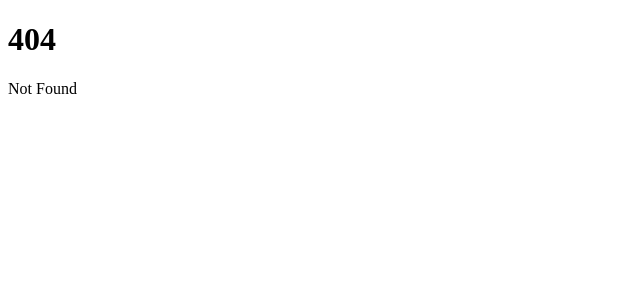
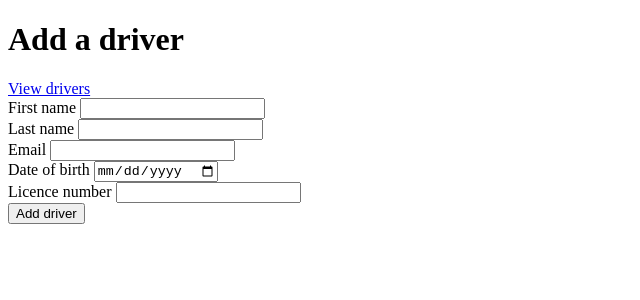
Before and after one commit to eerrecalde/drivers-app, a SvelteKit app: page /drivers/new in a window 1280 px wide. Before the commit this address had no page. Shown: the top 300 px of the page, without its empty margins (0-640 px from the left). Built offline with nearby package versions, Linux system fonts and the light colour scheme.

Commit message:
Add accessible driver creation form

```diff
--- a/package.json
+++ b/package.json
@@ -40,5 +40,8 @@
 	"imports": {
 		"#lib": "./src/lib/index.js",
 		"#lib/*": "./src/lib/*"
+	},
+	"dependencies": {
+		"zod": "^4.6.7"
 	}
 }
--- /dev/null
+++ b/src/lib/server/create-driver.ts
@@ -0,0 +1,78 @@
+import { z } from 'zod';
+
+const fields = ['firstName', 'lastName', 'email', 'dateOfBirth', 'licenceNumber'] as const;
+export type Field = (typeof fields)[number];
+export type Values = Record<Field, string>;
+export type FieldErrors = Partial<Record<Field, string[]>>;
+
+export function readValues(form: FormData): Values {
+	return Object.fromEntries(
+		fields.map((field) => [field, String(form.get(field) ?? '')])
+	) as Values;
+}
+
+export function validate(values: Values, today = new Date()) {
+	const date = z.iso.date().refine((value) => {
+		const [year, month, day] = value.split('-').map(Number);
+		const born = new Date(Date.UTC(year, month - 1, day));
+		if (
+			born.getUTCFullYear() !== year ||
+			born.getUTCMonth() !== month - 1 ||
+			born.getUTCDate() !== day
+		)
+			return false;
+		let age = today.getUTCFullYear() - year;
+		if (
+			today.getUTCMonth() + 1 < month ||
+			(today.getUTCMonth() + 1 === month && today.getUTCDate() < day)
+		)
+			age--;
+		return age >= 17 && age <= 100;
+	}, 'Driver must be between 17 and 100 years old');
+	const schema = z.object({
+		firstName: z.string().trim().min(1, 'Enter a first name').max(50, 'Use at most 50 characters'),
+		lastName: z.string().trim().min(1, 'Enter a last name').max(50, 'Use at most 50 characters'),
+		email: z.string().trim().pipe(z.email('Enter a valid email address')),
+		dateOfBirth: date,
+		licenceNumber: z
+			.string()
+			.transform((value) => value.replace(/\s/g, '').toUpperCase())
+			.pipe(z.string().regex(/^[A-Z0-9]{16}$/, 'Enter 16 letters or digits'))
+	});
+	return schema.safeParse(values);
+}
+
+export async function createDriver(
+	fetcher: typeof fetch,
+	config: { baseUrl: string; username: string; password: string },
+	values: Values
+) {
+	if (!config.baseUrl || !config.username || !config.password)
+		throw new Error('Missing API configuration');
+	return fetcher(`${config.baseUrl.replace(/\/$/, '')}/drivers`, {
+		method: 'POST',
+		headers: {
+			'Content-Type': 'application/json',
+			Authorization: `Basic ${Buffer.from(`${config.username}:${config.password}`).toString('base64')}`
+		},
+		body: JSON.stringify(values)
+	});
+}
+
+export function apiErrors(body: unknown): { message?: string; errors: FieldErrors } {
+	const parsed = z
+		.object({
+			error: z.object({
+				message: z.string().optional(),
+				fields: z.record(z.string(), z.array(z.string())).optional()
+			})
+		})
+		.safeParse(body);
+	if (!parsed.success) return { errors: {} };
+	const errors: FieldErrors = {};
+	for (const field of fields) {
+		const messages = parsed.data.error.fields?.[field];
+		if (messages?.length) errors[field] = messages;
+	}
+	return { message: parsed.data.error.message, errors };
+}
--- a/src/routes/drivers/+page.svelte
+++ b/src/routes/drivers/+page.svelte
@@ -13,6 +13,7 @@
 
 <svelte:head><title>Drivers</title></svelte:head>
 <h1>Drivers</h1>
+<a href={resolve('/drivers/new')}>Add a driver</a>
 
 {#if data.kind === 'invalid'}
 	<p>Please provide a valid page number.</p>
--- /dev/null
+++ b/src/routes/drivers/new/+page.server.ts
@@ -0,0 +1,43 @@
+import { fail } from '@sveltejs/kit';
+import { API_BASE_URL, API_USERNAME, API_PASSWORD } from '$app/env/private';
+import { apiErrors, createDriver, readValues, validate } from '../../../lib/server/create-driver';
+import type { FieldErrors } from '../../../lib/server/create-driver';
+import type { Actions } from './$types';
+
+export const actions: Actions = {
+	default: async ({ request, fetch }) => {
+		const values = readValues(await request.formData());
+		const validation = validate(values);
+		if (!validation.success) {
+			return fail(422, {
+				values,
+				errors: validation.error.flatten().fieldErrors,
+				message: 'Please correct the errors below.'
+			});
+		}
+		try {
+			const response = await createDriver(
+				fetch,
+				{ baseUrl: API_BASE_URL, username: API_USERNAME, password: API_PASSWORD },
+				validation.data
+			);
+			if (response.ok) return { success: true };
+			if (response.status === 422 || response.status === 409) {
+				const body: unknown = await response.json().catch(() => null);
+				const { message, errors } = apiErrors(body);
+				return fail(response.status, {
+					values,
+					errors,
+					message: message || 'The driver could not be created. Please check your details.'
+				});
+			}
+		} catch {
+			// Show the same actionable message for network and configuration errors.
+		}
+		return fail(500, {
+			values,
+			errors: {} as FieldErrors,
+			message: 'The driver could not be created. Please try again.'
+		});
+	}
+};
--- /dev/null
+++ b/src/routes/drivers/new/+page.svelte
@@ -0,0 +1,106 @@
+<script lang="ts">
+	import { enhance } from '$app/forms';
+	import { resolve } from '$app/paths';
+	import type { PageProps } from './$types';
+
+	let { form }: PageProps = $props();
+	let pending = $state(false);
+</script>
+
+<svelte:head><title>Add a driver</title></svelte:head>
+<h1>Add a driver</h1>
+<a href={resolve('/drivers')} data-sveltekit-reload>View drivers</a>
+
+<div aria-live="polite" aria-atomic="true">
+	{#if pending}
+		<p>Creating driver…</p>
+	{:else if form?.success}
+		<p>Driver created successfully.</p>
+	{:else if form?.message}
+		<p>{form.message}</p>
+	{/if}
+</div>
+
+<form
+	method="POST"
+	use:enhance={() => {
+		pending = true;
+		return async ({ update }) => {
+			try {
+				await update();
+			} finally {
+				pending = false;
+			}
+		};
+	}}
+>
+	<div>
+		<label for="firstName">First name</label>
+		<input
+			id="firstName"
+			name="firstName"
+			value={form?.values?.firstName ?? ''}
+			required
+			maxlength="50"
+			aria-invalid={!!form?.errors?.firstName}
+			aria-describedby={form?.errors?.firstName ? 'firstName-error' : undefined}
+		/>
+		{#if form?.errors?.firstName}<p id="firstName-error">{form.errors.firstName.join(' ')}</p>{/if}
+	</div>
+	<div>
+		<label for="lastName">Last name</label>
+		<input
+			id="lastName"
+			name="lastName"
+			value={form?.values?.lastName ?? ''}
+			required
+			maxlength="50"
+			aria-invalid={!!form?.errors?.lastName}
+			aria-describedby={form?.errors?.lastName ? 'lastName-error' : undefined}
+		/>
+		{#if form?.errors?.lastName}<p id="lastName-error">{form.errors.lastName.join(' ')}</p>{/if}
+	</div>
+	<div>
+		<label for="email">Email</label>
+		<input
+			id="email"
+			name="email"
+			type="email"
+			value={form?.values?.email ?? ''}
+			required
+			aria-invalid={!!form?.errors?.email}
+			aria-describedby={form?.errors?.email ? 'email-error' : undefined}
+		/>
+		{#if form?.errors?.email}<p id="email-error">{form.errors.email.join(' ')}</p>{/if}
+	</div>
+	<div>
+		<label for="dateOfBirth">Date of birth</label>
+		<input
+			id="dateOfBirth"
+			name="dateOfBirth"
+			type="date"
+			value={form?.values?.dateOfBirth ?? ''}
+			required
+			aria-invalid={!!form?.errors?.dateOfBirth}
+			aria-describedby={form?.errors?.dateOfBirth ? 'dateOfBirth-error' : undefined}
+		/>
+		{#if form?.errors?.dateOfBirth}<p id="dateOfBirth-error">
+				{form.errors.dateOfBirth.join(' ')}
+			</p>{/if}
+	</div>
+	<div>
+		<label for="licenceNumber">Licence number</label>
+		<input
+			id="licenceNumber"
+			name="licenceNumber"
+			value={form?.values?.licenceNumber ?? ''}
+			required
+			aria-invalid={!!form?.errors?.licenceNumber}
+			aria-describedby={form?.errors?.licenceNumber ? 'licenceNumber-error' : undefined}
+		/>
+		{#if form?.errors?.licenceNumber}<p id="licenceNumber-error">
+				{form.errors.licenceNumber.join(' ')}
+			</p>{/if}
+	</div>
+	<button type="submit" disabled={pending}>{pending ? 'Creating…' : 'Add driver'}</button>
+</form>
```
Also changed, not shown: 3 other files (tests, documents, lock files or other folders).
